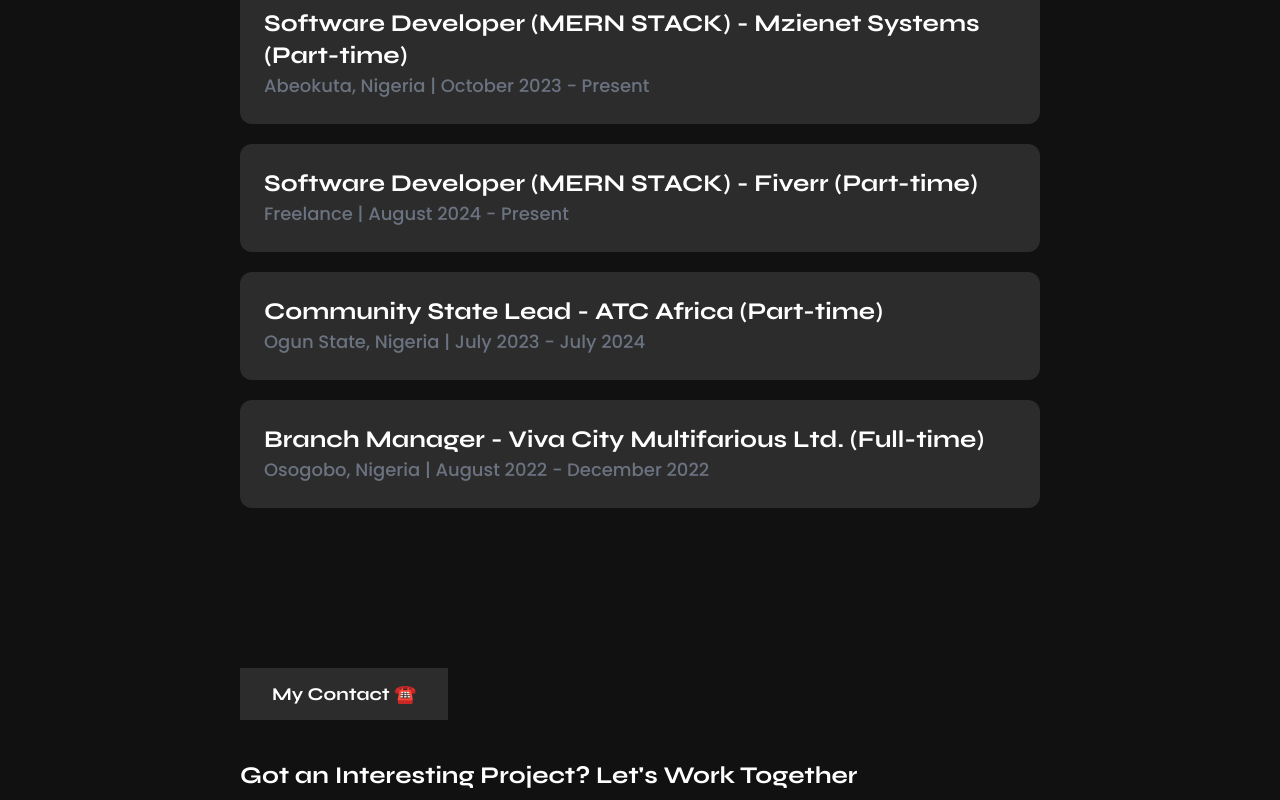
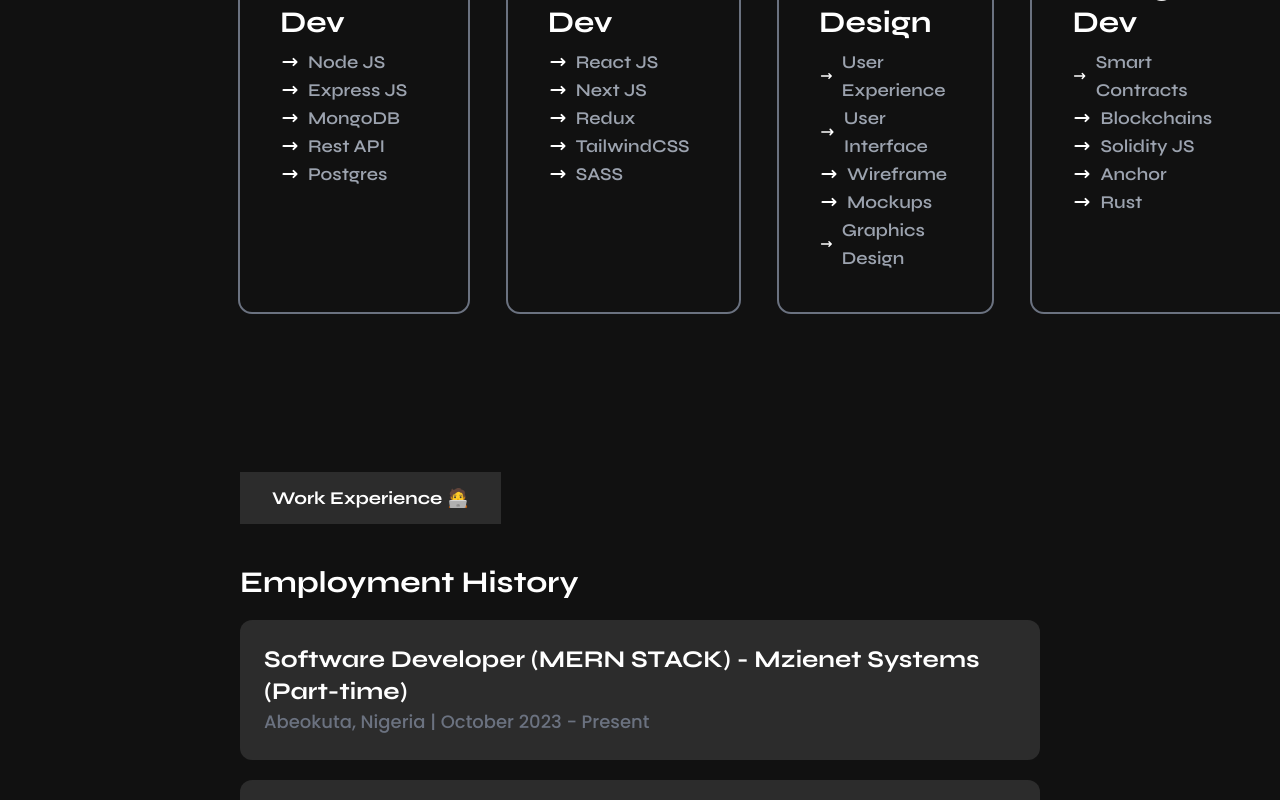
Before and after one commit to rjacy/portfolio, a Next.js app: page /about in a window 1280 px wide. Shown: the part 1540-2340 px from the top of the page. Built offline with nearby package versions, Linux system fonts and the light colour scheme.

Commit message:
Random Skill fix on about page

```diff
--- a/app/about/page.tsx
+++ b/app/about/page.tsx
@@ -8,6 +8,7 @@
 import "aos/dist/aos.css";
 import Contact from "@/components/Contact";
 import Footer from "@/components/Footer";
+import Skills from "@/components/Skills";
 
 const About = () => {
   useEffect(() => {
@@ -89,6 +90,10 @@
       </div>
 
       <div className="bg-darkmode md:px-10 lg:px-20">
+        <Skills />
+      </div>
+
+      <div className="bg-darkmode md:px-10 lg:px-20">
         <Experience />
       </div>
 
--- a/components/Skills.tsx
+++ b/components/Skills.tsx
@@ -143,7 +143,13 @@
               <div className="flex gap-2 items-center">
                 <ArrowLongRightIcon className="w-5 h-5" />
                 <span className="text-lg font-semibold text-gray-400">
-                  Solidity JS
+                  Blockchains
+                </span>
+              </div>
+              <div className="flex gap-2 items-center">
+                <ArrowLongRightIcon className="w-5 h-5" />
+                <span className="text-lg font-semibold text-gray-400">
+                Solidity JS
                 </span>
               </div>
               <div className="flex gap-2 items-center">
@@ -155,13 +161,7 @@
               <div className="flex gap-2 items-center">
                 <ArrowLongRightIcon className="w-5 h-5" />
                 <span className="text-lg font-semibold text-gray-400">
-                  Rust Lang
-                </span>
-              </div>
-              <div className="flex gap-2 items-center">
-                <ArrowLongRightIcon className="w-5 h-5" />
-                <span className="text-lg font-semibold text-gray-400">
-                  DApps
+                  Rust
                 </span>
               </div>
             </div>
```
